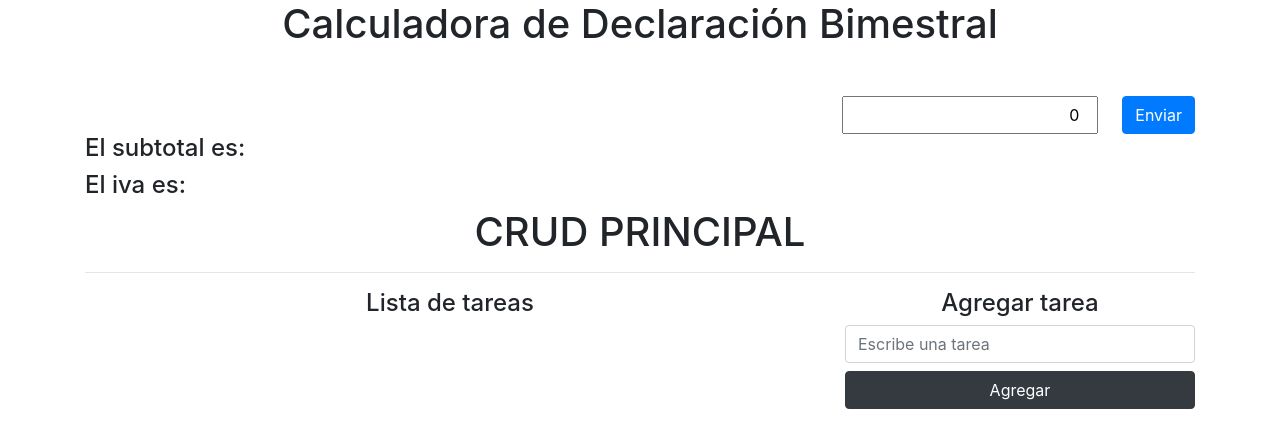
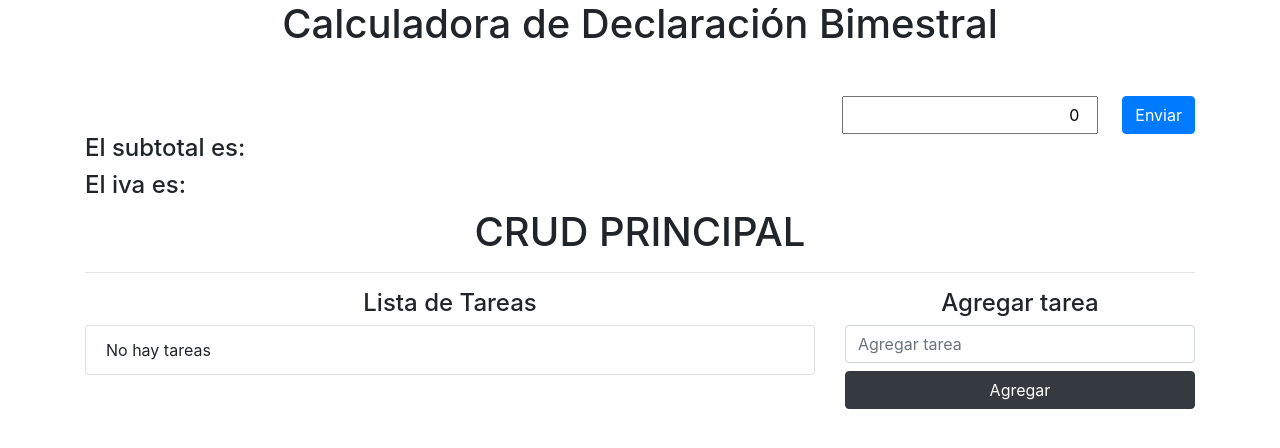
Before and after one commit to carlosalberto05/Declarcion-, a React (Create React App) app: page / in a window 1280 px wide. Shown: the top 448 px of the page. Built offline with nearby package versions, Linux system fonts and the light colour scheme.

Commit message:
Se finalizo crud

```diff
--- a/src/components/crud/Principal.js
+++ b/src/components/crud/Principal.js
@@ -1,105 +1,3 @@
-// import React, { useState } from 'react'
-// import shortid from 'shortid'
-
-// export default function Principal() {
-//   const [tarea, setTarea] = useState('')
-//   const [tareas, setTareas] = useState([])
-//   const [modoEdicion, setModoEdicion] = useState(false)
-//   const [id, setId] = useState('')
-
-//   const agregarTarea = (e) => {
-//     e.preventDefault()
-
-//     if (!tarea.trim()) {
-//       console.log('Esta vacio')
-//       return
-//     }
-//     setTareas([...tareas, { id: shortid.generate(), tarea: tarea }])
-//     setTarea('')
-//   }
-
-//   const elimitarTarea = (id) => {
-//     const arrayFiltrado = tareas.filter((item) => item.id !== id)
-//     setTareas(arrayFiltrado)
-//   }
-
-//   const editar = (item) => {
-//     console.log(item)
-//     setModoEdicion(true)
-//     setTarea(item.tarea)
-//     setId(item.id)
-//   }
-
-//   const editarTarea = (e) => {
-//     e.preventDefault()
-//     if (!tarea.trim()) {
-//       console.log('Esta vacio')
-//       return
-//     }
-
-//     const arrayEditado = tareas.map((item) => {
-//       return item.id === id ? { id: id, tarea: tarea } : item
-//     })
-
-//     setTareas(arrayEditado)
-//     setModoEdicion(false)
-//     setTarea('')
-//     setId('')
-//   }
-
-//   return (
-//     <div className="container">
-//       <h1 className="text-center">CRUD PRINCIPAL</h1>
-//       <hr />
-//       <div className="row">
-//         <div className="col-8">
-//           <h4 className="text-center">Lista de Tareas</h4>
-//           <ul className="list-group">
-//             {tareas.map((item) => {
-//               return (
-//                 <li key={item.id} className="list-group-item">
-//                   <span className="lead">{item.tarea}</span>
-//                   <button
-//                     className="btn btn-danger btn-sm float-right mx-2"
-//                     onClick={() => elimitarTarea(item.id)}
-//                   >
-//                     Eliminar
-//                   </button>
-//                   <button
-//                     className="btn btn-warning btn-sm float-right"
-//                     onClick={() => editar(item)}
-//                   >
-//                     Editar
-//                   </button>
-//                 </li>
-//               )
-//             })}
-//           </ul>
-//         </div>
-//         <div className="col-4">
-//           <h4 className="text-center">
-//             {modoEdicion ? 'Editar tarea' : 'Agregar tarea'}
-//           </h4>
-//           <form onSubmit={modoEdicion ? editarTarea : agregarTarea}>
-//             <input
-//               type="text"
-//               placeholder="Escribe una tarea"
-//               className="form-control mb-2"
-//               onChange={(e) => setTarea(e.target.value)}
-//               value={tarea}
-//             />
-//             {modoEdicion ? (
-//               <button className="btn btn-warning btn-block">Editar</button>
-//             ) : (
-//               <button className="btn btn-dark btn-block">Agregar</button>
-//             )}
-//           </form>
-//         </div>
-//       </div>
-//     </div>
-//   )
-// }
-
 import React, { useState } from 'react'
 import shortid from 'shortid'
 
@@ -108,30 +6,29 @@ export default function Principal() {
   const [tareas, setTareas] = useState([])
   const [modoEdicion, setModoEdicion] = useState(false)
   const [id, setId] = useState('')
+  const [error, setError] = useState(null)
 
   const agregarTarea = (e) => {
     e.preventDefault()
 
     if (!tarea.trim()) {
-      console.log('No hay tarea')
+      console.log('Escribe algo')
+      setError('Escribe algo por favor')
       return
     }
-
     setTareas([...tareas, { id: shortid.generate(), tarea: tarea }])
     setTarea('')
+    setError(null)
   }
 
   const eliminarTarea = (id) => {
-    console.log(id)
-
-    const tareasFiltradas = tareas.filter((item) => {
+    const arrayFiltrado = tareas.filter((item) => {
       return item.id !== id
     })
-    setTareas(tareasFiltradas)
+    setTareas(arrayFiltrado)
   }
 
   const editar = (item) => {
-    console.log(item)
     setModoEdicion(true)
     setTarea(item.tarea)
     setId(item.id)
@@ -141,17 +38,20 @@ export default function Principal() {
     e.preventDefault()
 
     if (!tarea.trim()) {
-      console.log('No hay tarea para editar')
+      console.log('Escribe algo por favor')
+      setError('Escribe algo por favor')
       return
     }
 
-    const arrayEditado = tareas.map((item) => {
-      return item.id === id ? { id: id, tarea: tarea } : item
-    })
+    const arrayEditado = tareas.map((item) =>
+      item.id === id ? { id: id, tarea: tarea } : item,
+    )
+
     setTareas(arrayEditado)
     setModoEdicion(false)
     setTarea('')
     setId('')
+    setError(null)
   }
 
   return (
@@ -160,27 +60,31 @@ export default function Principal() {
       <hr />
       <div className="row">
         <div className="col-8">
-          <h4 className="text-center">Lista de tareas</h4>
+          <h4 className="text-center">Lista de Tareas</h4>
           <ul className="list-group">
-            {tareas.map((item) => {
+            {tareas.length === 0 ? (
+              <li className="list-group-item">No hay tareas</li>
+            ) : (
+              tareas.map((item) => {
                 return (
                   <li key={item.id} className="list-group-item">
                     <span className="lead">{item.tarea}</span>
                     <button
-                    className="btn btn-danger btn-sm float-right mx-2 "
+                      className="btn btn-danger btn-sm float-right mx-2"
                       onClick={() => eliminarTarea(item.id)}
                     >
-                    Eliminar tarea
+                      Eliminar
                     </button>
                     <button
                       className="btn btn-warning btn-sm float-right"
                       onClick={() => editar(item)}
                     >
-                    Editar tarea
+                      Agregar
                     </button>
                   </li>
                 )
-            })}
+              })
+            )}
           </ul>
         </div>
         <div className="col-4">
@@ -188,9 +92,10 @@ export default function Principal() {
             {modoEdicion ? 'Editar tarea' : 'Agregar tarea'}
           </h4>
           <form onSubmit={modoEdicion ? editarTarea : agregarTarea}>
+            {error ? <span className="text-danger">{error}</span> : null}
             <input
               type="text"
-              placeholder="Escribe una tarea"
+              placeholder="Agregar tarea"
               className="form-control mb-2"
               onChange={(e) => setTarea(e.target.value)}
               value={tarea}
```
Lines whose indentation alone changed are shown as unchanged.
